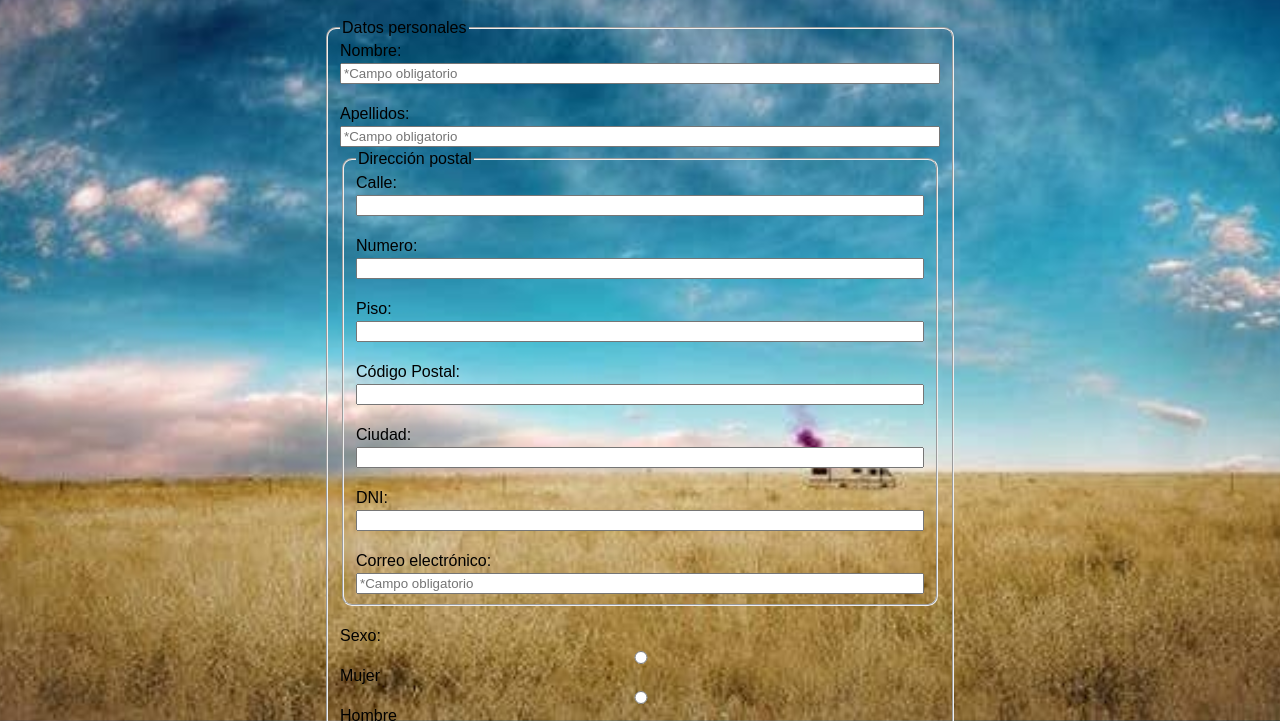
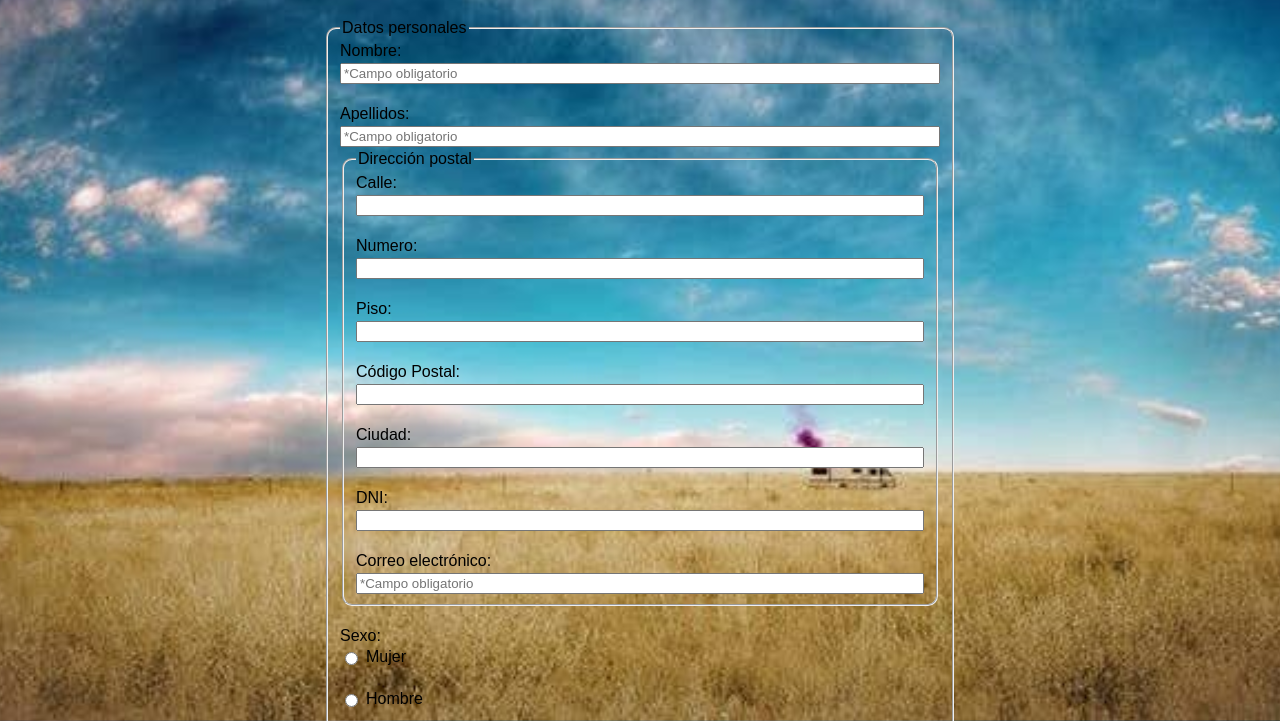
Before and after one commit to laraserralvo/Lara_SerralvoDeJesus_Actividad2, a plain HTML site: page Formulario.html in a window 1280 px wide. Shown: the part 79-800 px from the top of the page. Drawn offline with Linux system fonts and the light colour scheme.

Commit message:
Actualizados los ficheros Fomulario.html y style.css

```diff
--- a/style.css
+++ b/style.css
@@ -89,6 +89,17 @@ form{
     border: none;
     border-radius: 5px;
     transition: 0.3s;
+}
+.sexo {
+    display: flex;
+    flex-direction: column;
+    gap: 5px;
+}
+
+label {
+    display: flex;
+    align-items: center;
+    gap: 5px;
 }
 
 /*PAGINA TABLA*/
```
Also changed, not shown: Formulario.html (+2 -2 lines).
